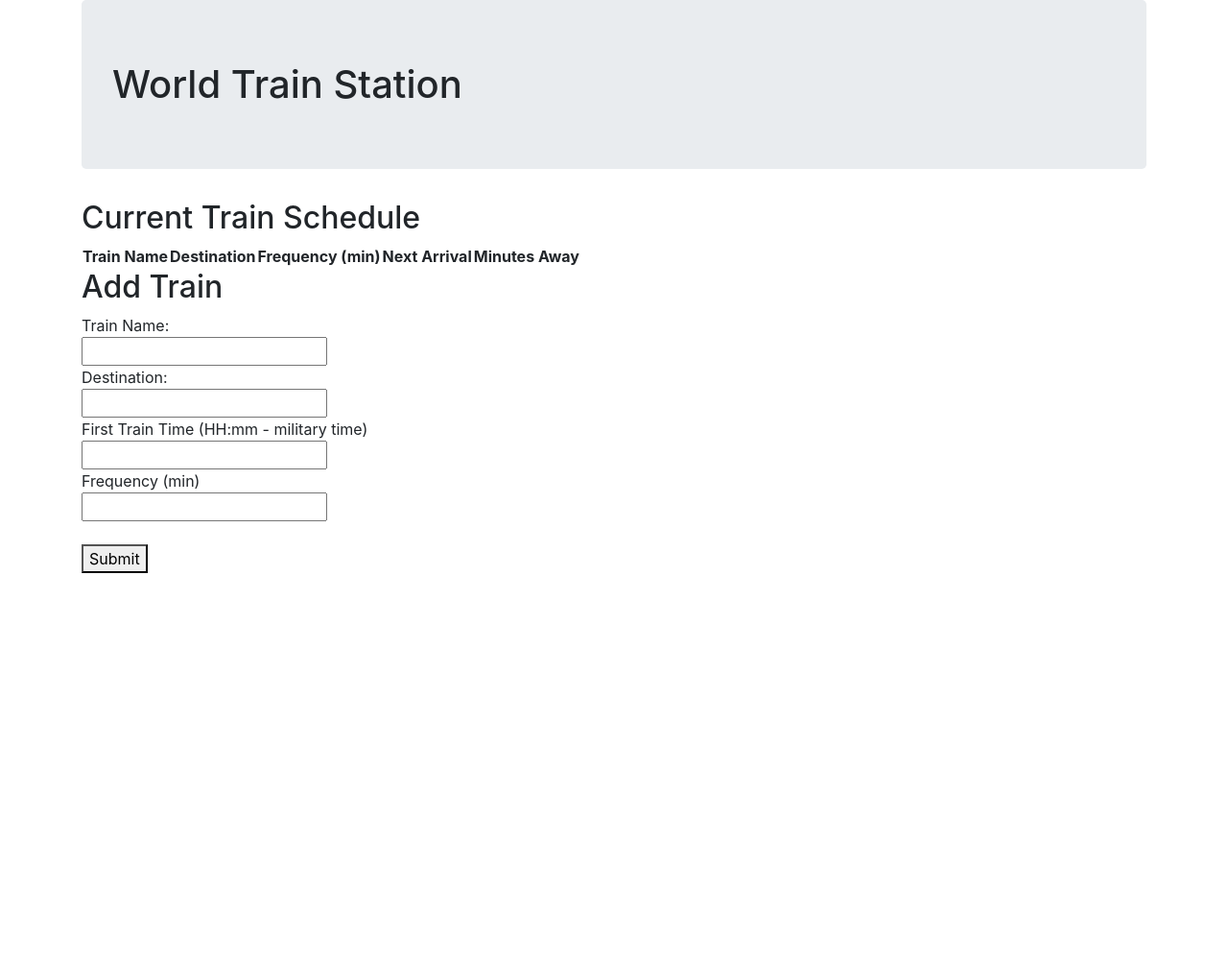
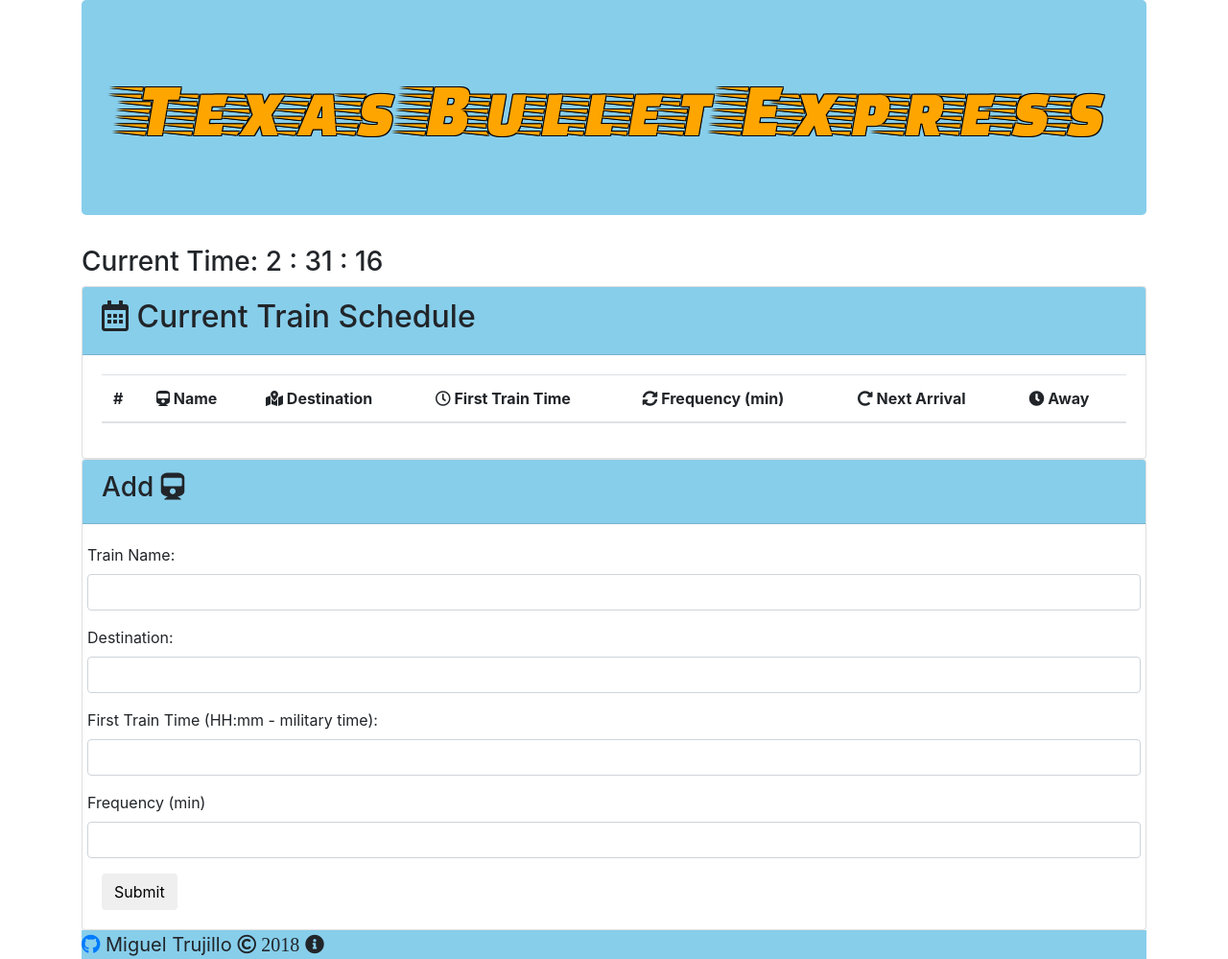
Before and after one commit to mig9tx/Firebase_HW_07, a plain HTML site: page index.html in a window 1280 px wide. Shown: the whole page at 96% size. Before the commit the page ends 800 px from the top, so only its background shows below. Drawn offline with nearby package versions, Linux system fonts and the light colour scheme; no server answers; a web font is replaced by a local one.

Commit message:
functioning firebase, minor styling, missing arithmetic for calculated values.

```diff
--- a/assets/css/style.css
+++ b/assets/css/style.css
@@ -0,0 +1,29 @@
+#footer {
+    width: 100%;
+    background-color: skyblue;
+    height: 30px;
+    font-size: 20px;
+
+}
+.card-header {
+    background-color: skyblue;
+}
+.jumbotron{
+    font-family: 'Faster One', cursive;
+    text-align: center;
+    font-size: 80px;
+    color: orange;
+    background-color: skyblue;
+    text-shadow: -1px -1px 0 black,
+    1px -1px 0 #000,
+    -1px 1px 0 #000,
+    1px 1px 0 #000;
+
+
+
+
+/* font-family: 'Prosto One', cursive;
+font-family: 'Fugaz One', cursive;
+font-family: 'Shrikhand', cursive;
+font-family: 'Faster One', cursive;
+font-family: 'Pattaya', sans-serif; */
--- a/assets/javascript/app.js
+++ b/assets/javascript/app.js
@@ -0,0 +1,91 @@
+$(document).ready(function () {
+    //obtain values of inputs upon clicking submit
+    //create a new <tr> and append it to the table
+    //create and place the values of the form into the <td> elements
+    //append the <td>s and values to the <tr> and <table>
+    // var myVar = setInterval(myTimer, 1000);
+
+
+    var database = firebase.database();
+
+    var trainName = '';
+    var destination = '';
+    var firstTrainTime = '';
+    var frequency = '';
+
+    getdate();
+
+    function getdate() {
+        var today = new Date();
+        var h = today.getHours();
+        var m = today.getMinutes();
+        var s = today.getSeconds();
+        if (s < 10) {
+            s = "0" + s;
+        }if (m < 10) {
+            m = "0" + m;
+        }
+
+        $("#clock").text("Current Time: " + h + " : " + m + " : " + s);
+        setTimeout(function () {
+            getdate()
+        }, 500);
+    };
+
+
+    $("#add-train").on("click", function (event) {
+        event.preventDefault();
+        trainName = $("#train-name").val().trim();
+        destination = $("#destination").val().trim();
+        firstTrainTime = $("#first-train-time").val().trim();
+        frequency = $("#frequency").val().trim();
+        n = 0;
+
+        console.log(trainName);
+        console.log(destination);
+        console.log(firstTrainTime);
+        console.log(frequency);
+
+        database.ref().push({
+            trainName: trainName,
+            destination: destination,
+            firstTrainTime: firstTrainTime,
+            frequency: frequency,
+            // dateAdded: firebase.database.ServerValue.TIMESTAMP
+        })
+    })
+
+    //Firebase watcher .on ("child_added")
+    database.ref().on("child_added", function(snapshot){
+        var sv = snapshot.val();
+        console.log(sv.trainName);
+        console.log(sv.destination);
+        console.log(sv.firstTrainTime);
+        console.log(sv.frequency);
+        var n = 0;
+        var row = $("<tr>");
+        row.append("<td>" + n + 1);
+        row.append(`<td>${sv.trainName}</td>`);
+        row.append("<td>" + sv.destination + "</td>");
+        row.append("<td>" + sv.firstTrainTime + "</td>");
+        row.append("<td>" + sv.frequency + "</td>");
+        //Calculate the next arrival time based on the current time
+
+        // nextArrival =
+        // row.append("<td>" + nextArrival + "</td>");
+        //calculate how many minutes away that is from the current time
+
+        // minutesAway =
+        // row.append("<td>" + minutesFromNow + "</td>");
+
+
+        $('tbody').append(row);
+        console.log(row);
+        console.log(moment().format("DD/MM/YY hh:mm A"));
+        var current = moment();
+        console.log(current, 'minutes');
+        minDiff=current.diff(firstTrainTime,'m mm');
+        console.log(minDiff);
+    })
+
+});
--- a/index.html
+++ b/index.html
@@ -5,48 +5,106 @@
     <Title>Train Station Schedule</Title>
     <meta charset="utf-8">
     <meta name="viewport" content="width=device-width, initial-scale=1, shrink-to-fit=no">
-    <link rel="stylesheet" type="text/css" href="./assets/css/style.css">
     <link rel="stylesheet" type="text/css" href="https://stackpath.bootstrapcdn.com/bootstrap/4.1.3/css/bootstrap.min.css"
         integrity="sha384-MCw98/SFnGE8fJT3GXwEOngsV7Zt27NXFoaoApmYm81iuXoPkFOJwJ8ERdknLPMO" crossorigin="anonymous">
+    <link rel="stylesheet" type="text/css" href="./assets/css/style.css">
+    <link rel="stylesheet" href="https://use.fontawesome.com/releases/v5.3.1/css/all.css" integrity="sha384-mzrmE5qonljUremFsqc01SB46JvROS7bZs3IO2EmfFsd15uHvIt+Y8vEf7N7fWAU"
+        crossorigin="anonymous">
+        <link href="https://fonts.googleapis.com/css?family=Faster+One|Fugaz+One|Pattaya|Prosto+One|Shrikhand" rel="stylesheet">
+    <script src="https://cdnjs.cloudflare.com/ajax/libs/jquery/3.2.1/jquery.min.js"></script>
+    <script src="./assets/javascript/app.js"></script>
 </head>
 
 <body>
     <div class="container">
-        <h1 class="jumbotron">World Train Station</h1>
+        <h1 class="jumbotron">Texas Bullet Express</h1>
     </div>
     <div class="container">
-        <h2>Current Train Schedule</h2>
-        <table class="schedule">
-            <th>Train Name</th>
-            <th>Destination</th>
-            <th>Frequency (min)</th>
-            <th>Next Arrival</th>
-            <th>Minutes Away</th>
-        </table>
+        <h3 id="clock"></h3>
+    </div>
+
+    <div class="container">
+        <div class="card card-default">
+            <div class="card-header">
+                <h2><i class="far fa-calendar-alt"></i> Current Train Schedule</h2>
+            </div>
+            <div class="card-body">
+
+
+                <table class="table">
+                    <thead>
+                        <tr>
+                            <th>#</th>
+                            <th><i class="fas fa-train"></i> Name</th>
+                            </i>
+                            <th><i class="fas fa-map-marked-alt"></i> Destination</th>
+                            <th><i class="far fa-clock"></i> First Train Time</th>
+                            <th><i class="fas fa-sync-alt"></i> Frequency (min)</th>
+                            <th><i class="fas fa-redo-alt"></i> Next Arrival</th>
+                            <th><i class="fas fa-clock"></i> Away</th>
+                        </tr>
+                    </thead>
+                    <tbody></tbody>
+                </table>
+            </div>
+        </div>
     </div>
     <div class="container">
-        <h2>Add Train</h2>
-        <form>
-            Train Name:<br>
-            <input type="text" name="train-name" value="">
-            <br>
-            Destination:<br>
-            <input type="text" name="destination" value="">
-            <br>
-            First Train Time (HH:mm - military time)<br>
-            <input type="text" name="first-train-time" value="">
-            <br>
-            Frequency (min)<br>
-            <input type="text" name="frequency" value="">
-            <br>
-            <br>
-            <button type="submit" value="Submit">Submit</button>
-        </form>
-    </div>
 
 
 
+        <div class="card card-default">
+            <div class="card-header">
+                    <h3>Add <i class="fas fa-train"></i></h3>
+            </div>
+            <div class="card-body">
 
+                <!-- Sign-up Form (note the various input "types")-->
+                <form role="form">
+                    <div class="form-group row">
+                        <label for="train-name"> Train Name:</label>
+                        <input class="form-control" id="train-name" type="text">
+                    </div>
+                    <div class="form-group row">
+                        <label for="destination">Destination:</label>
+                        <input class="form-control" id="destination" type="text">
+                    </div>
+                    <div class="form-group row">
+                        <label for="first-train-time">First Train Time (HH:mm - military time):</label>
+                        <input class="form-control" id="first-train-time" type="text">
+                    </div>
+                    <div class="form-group row">
+                        <label for="frequency">Frequency (min)</label>
+                        <input class="form-control" id="frequency" type="text">
+                    </div>
+                    <button class="btn btn-default" id="add-train" type="submit">Submit</button>
+                </form>
+            </div>
+        </div>
+    </div>
+    <div class="container">
+        <div id="footer"><a href="https://github.com/mig9tx" target="_blank"><i class="fab fa-github"></i></a>
+            Miguel Trujillo <i class="far fa-copyright"> 2018</i>
+            <i class="fas fa-info-circle"></i>
+        </div>
+
+    </div>
+
+    <script src="https://cdn.jsdelivr.net/momentjs/2.12.0/moment.min.js"></script>
+
+    <script src="https://www.gstatic.com/firebasejs/5.5.1/firebase.js"></script>
+    <script>
+        // Initialize Firebase
+        var config = {
+            apiKey: "AIzaSyBjqg-dEiWEw2uZ3VnVe0RH183sOr53Qiw",
+            authDomain: "mig9tx-awesome-project.firebaseapp.com",
+            databaseURL: "https://mig9tx-awesome-project.firebaseio.com",
+            projectId: "mig9tx-awesome-project",
+            storageBucket: "mig9tx-awesome-project.appspot.com",
+            messagingSenderId: "593325541041"
+        };
+        firebase.initializeApp(config);
+    </script>
 </body>
 
 
```
